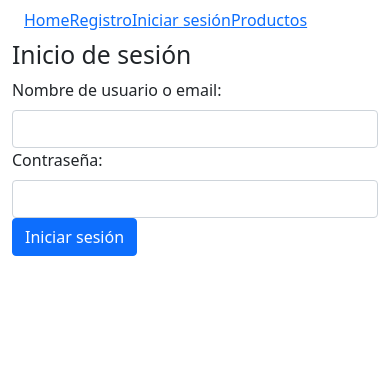
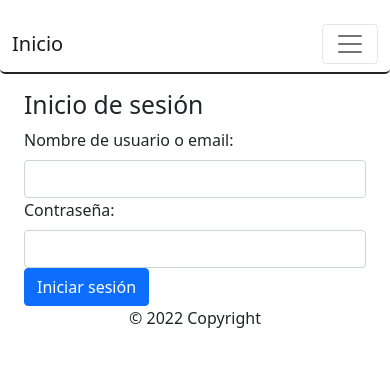
Before and after one commit to pedcarmor/TFG-Frontend-React, a React (Create React App) app: page /login in a window 390 px wide. Shown: the top 366 px of the page. Built offline with nearby package versions, Linux system fonts and the light colour scheme.

Commit message:
Responsive y centralizacion de elementos

```diff
--- a/src/App.js
+++ b/src/App.js
@@ -11,6 +11,7 @@ import FormEmpleado from 'components/empleados/FormEmpleados'
 import FormLogin from 'components/login/FormLogin';
 import Home from 'views/home'
 import Header from 'components/header/header';
+import Footer from 'components/footer/footer'
 import Productos from 'views/AllProductos';
 import FormProducto from 'components/productos/FormProducto';
 import Producto from 'components/productos/Producto';
@@ -20,9 +21,11 @@ import {UserContextProvider} from 'context/UserContext'
 function App() {
   return (
     <UserContextProvider>
-    <div className='container'>
+
     <Router>
       <Header/>
+      <div className='container-fluid'>
+      <div class="container xd-container">
       <Routes>
         <Route path="/" element={<Home />}></Route>
         <Route path="/admin/users" element={<Users />} />
@@ -40,8 +43,10 @@ function App() {
         <Route path="/products/:id" element={<Producto />} ></Route>
         <Route path="/products/create" element={<FormProducto/>} />
     </Routes>
+    <Footer/>
+    </div>
+    </div>
     </Router>
-    </div>
     </UserContextProvider>
   );
 }
--- a/src/components/clientes/ShowCliente.js
+++ b/src/components/clientes/ShowCliente.js
@@ -30,10 +30,9 @@ const ShowCliente = () =>{
     }
 
     return (
-        <>
         <div>
-        <h1>Detalle del cliente</h1>
-        <Table bordered hover size="sm" responsive>
+        <h1 className='h1-margin'>Detalle del cliente</h1>
+        <Table responsive bordered size="md">
             <tbody>
                 <tr><th scope="col">Nombre</th>
                     <td>{cliente.nombre}</td></tr>
@@ -50,14 +49,15 @@ const ShowCliente = () =>{
             </tbody>
         </Table>
         {isLogged
-        ?<><Button variant="outline-primary" onClick={()=> clienteService.deleteCliente(id)}
-        href="/clientes">Eliminar
-        </Button>
-        <Link to={`/clientes/${cliente.id}/edit`} className="btn btn-primary">Editar</Link></>
+        ?<>
+        <div>
+        <Link to={`/clientes/${cliente.id}/edit`} className="btn btn-primary buttons-table">Editar</Link>
+        <Button variant="outline-primary" onClick={()=> clienteService.deleteCliente(id)}
+        href="/clientes">Eliminar</Button>
+        </div></>
         :<div></div>
         }
         </div>
-        </>
     )
 }
 export default ShowCliente;
--- /dev/null
+++ b/src/components/footer/footer.js
@@ -0,0 +1,9 @@
+export default function Footer() {
+  return (
+    <footer className="footerBot">
+    <div className="d-flex justify-content-center">
+    <span>© 2022 Copyright</span>
+    </div>
+    </footer>
+  );
+}
--- a/src/components/header/header.js
+++ b/src/components/header/header.js
@@ -1,32 +1,55 @@
-import {Navbar, Nav, Container} from 'react-bootstrap'
-import { NavLink } from "react-router-dom"
-import useUser from 'hooks/useUser'
+import { Navbar, Nav, Container } from "react-bootstrap";
+import useUser from "hooks/useUser";
 
-export default function Header(){
-    const {isLogged,logout} = useUser()
-    const handleClick = e=>{
-      e.preventDefault()
-      logout()
-    }
+export default function Header() {
+  const { isLogged, logout } = useUser();
+  const handleClick = (e) => {
+    e.preventDefault();
+    logout();
+  };
   return (
-        <Navbar>
+    <div>
+    <Navbar collapseOnSelect expand="lg" className="navbar">
       <Container>
-            <Nav className="me-auto">
-                <NavLink to = "/">Home</NavLink>
-                {isLogged
-                    ?<>
-                        <NavLink to = "/clientes">Clientes</NavLink>
-                        <NavLink to = "/empleados">Empleados</NavLink>
-
-                        <NavLink to = "/" onClick={handleClick}>Desconectar</NavLink>
+        <Navbar.Brand href="/">Inicio</Navbar.Brand>
+        <Navbar.Toggle aria-controls="responsive-navbar-nav" />
+        <Navbar.Collapse id="responsive-navbar-nav">
+          {isLogged ? (
+            <>
+              <Nav>
+                <Nav.Item>
+                  <Nav.Link href="/clientes">Clientes</Nav.Link>
+                </Nav.Item>
+                <Nav.Item>
+                  <Nav.Link href="/empleados">Empleados</Nav.Link>
+                </Nav.Item>
+                <Nav.Item>
+                  <Nav.Link href="/products">Productos</Nav.Link>
+                </Nav.Item>
+              </Nav>
+              <Nav className="ms-auto">
+                <Nav.Item>
+                  <Nav.Link href="/" onClick={handleClick}>
+                    Desconectar
+                  </Nav.Link>
+                </Nav.Item>
+              </Nav>
             </>
-                    :<><NavLink to = "/users/create">Registro</NavLink>
-                    <NavLink to = "/login">Iniciar sesión</NavLink>
-                    <NavLink to="/products">Productos</NavLink>
+          ) : (
+            <>
+              <Nav className="ms-auto">
+                <Nav.Item>
+                  <Nav.Link href="/users/create">Registro</Nav.Link>
+                </Nav.Item>
+                <Nav.Item>
+                  <Nav.Link href="/login">Iniciar sesión</Nav.Link>
+                </Nav.Item>
+              </Nav>
             </>
-                }
-            </Nav>
+          )}
+        </Navbar.Collapse>
       </Container>
     </Navbar>
-    )
+</div>
+  );
 }
--- a/src/components/users/ShowUser.js
+++ b/src/components/users/ShowUser.js
@@ -25,8 +25,8 @@ const ShowUser = () =>{
     return (
         <>
         <div>
-        <h1>Detalle del usuario</h1>
-        <Table bordered hover size="sm" responsive>
+        <h1 className='h1-margin'>Detalle del usuario</h1>
+        <Table bordered size="sm" responsive>
             <tbody>
             <tr>
                 <th scope="col">Username</th>
@@ -44,10 +44,13 @@ const ShowUser = () =>{
             </tbody>
         </Table>
         {isLogged
-        ?<><Button variant="outline-primary" onClick={()=> userService.deleteUser(username)}
+        ?<>
+        <div>
+        <Link to={`/admin/users/${user.username}/edit`} className="btn btn-primary buttons-table">Editar</Link>
+        <Button variant="outline-primary" onClick={()=> userService.deleteUser(username)}
         href="/admin/users">Eliminar
         </Button>
-        <Link to={`/admin/users/${user.username}/edit`} className="btn btn-primary">Editar</Link></>
+        </div></>
         :<div></div>
         }
         </div>
--- a/src/hooks/useUser.js
+++ b/src/hooks/useUser.js
@@ -1,5 +1,5 @@
 import Context from 'context/UserContext'
-import { useCallback, useContext } from 'react'
+import { useCallback, useContext, useState } from 'react'
 import loginService from 'services/login/login'
 import logoutService from 'services/login/logout'
 
--- a/src/styles/App.css
+++ b/src/styles/App.css
@@ -13,17 +13,6 @@
   }
 }
 
-.App-header {
-  background-color: #282c34;
-  min-height: 100vh;
-  display: flex;
-  flex-direction: column;
-  align-items: center;
-  justify-content: center;
-  font-size: calc(10px + 2vmin);
-  color: white;
-}
-
 .App-link {
   color: #61dafb;
 }
@@ -36,3 +25,32 @@
     transform: rotate(360deg);
   }
 }
+
+.navbar{
+  border-bottom: 2px solid;
+  background: white;
+  border-radius: 5px;
+  min-height: 0;
+}
+
+.container{
+  margin-top: 1rem;
+}
+
+table {
+  text-align: center;
+}
+
+.buttons-table{
+  margin-right: 1.5rem;
+}
+
+.h1-margin{
+  margin-bottom: 1rem;
+}
+
+.footerBot{
+  bottom:0px;
+  width:100%;
+  display: block;
+}
--- a/src/views/clientes/clientesTable.js
+++ b/src/views/clientes/clientesTable.js
@@ -19,8 +19,8 @@ const ClientesView = () => {
     },[isLogged,navigate]);
 return(
     <>
-    <h1>Clientes</h1>
-        <Table bordered hover>
+    <h1 className='h1-margin'>Clientes</h1>
+        <Table responsive bordered hover size="md">
         <thead>
                 <tr>
                 <th scope="col">Nombre</th>
--- a/src/views/empleados/empleadosTable.js
+++ b/src/views/empleados/empleadosTable.js
@@ -21,8 +21,8 @@ const EmpleadosView = () => {
 
 return(
     <>
-    <h1>Empleados</h1>
-        <Table bordered hover>
+    <h1 className='h1-margin'>Empleados</h1>
+        <Table responsive bordered hover size="md">
         <thead>
                 <tr>
                 <th scope="col">Nombre</th>
--- a/src/views/users/usersTable.js
+++ b/src/views/users/usersTable.js
@@ -21,8 +21,8 @@ const UsersView = () => {
 
 return(
     <>
-    <h1>Usuarios</h1>
-        <Table bordered hover>
+    <h1 className='h1-margin'>Usuarios</h1>
+        <Table responsive bordered hover size="md">
         <thead>
                 <tr>
                 <th scope="col">Username</th>
```
Also changed, not shown: src/components/empleados/ShowEmpleado.js (+74 -48 lines). Lines whose indentation alone changed are shown as unchanged.
